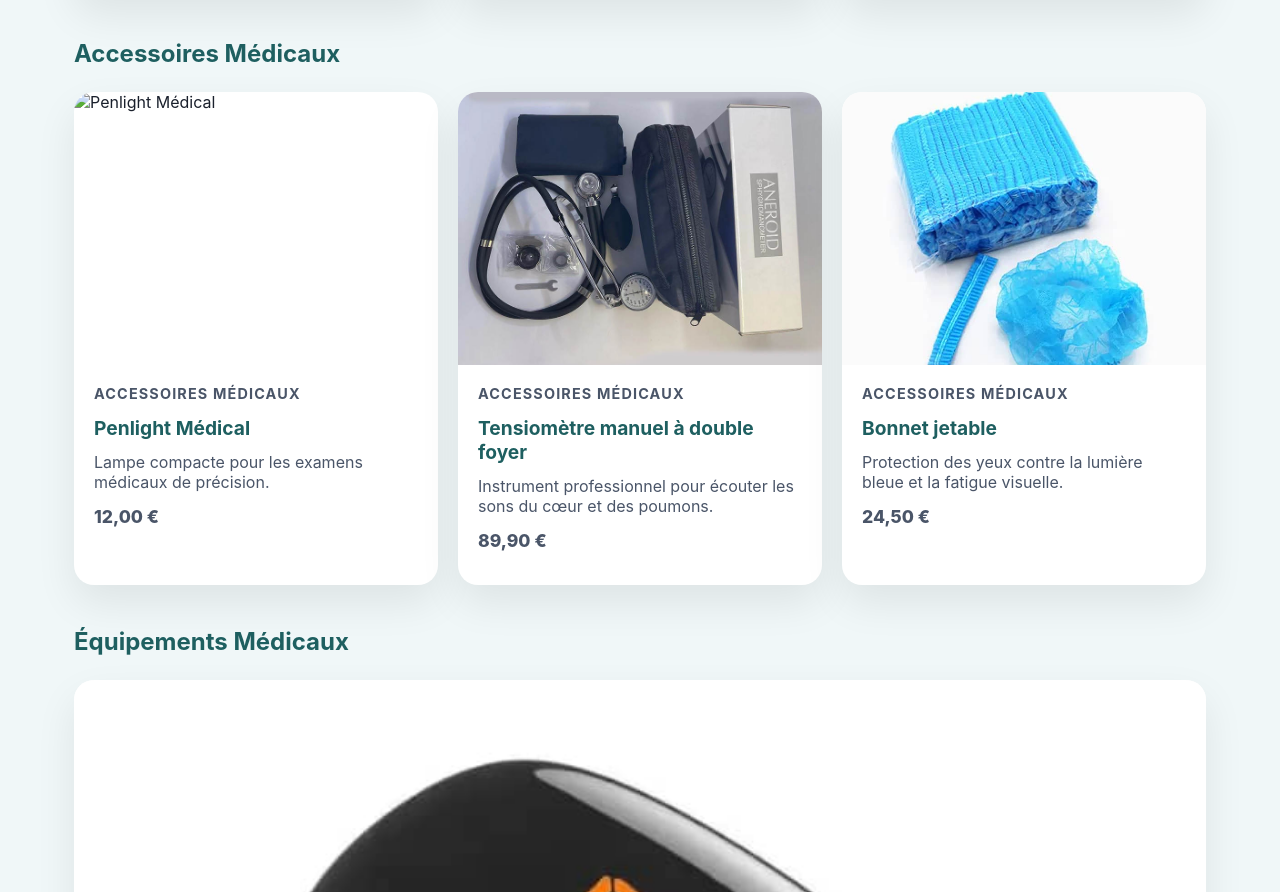
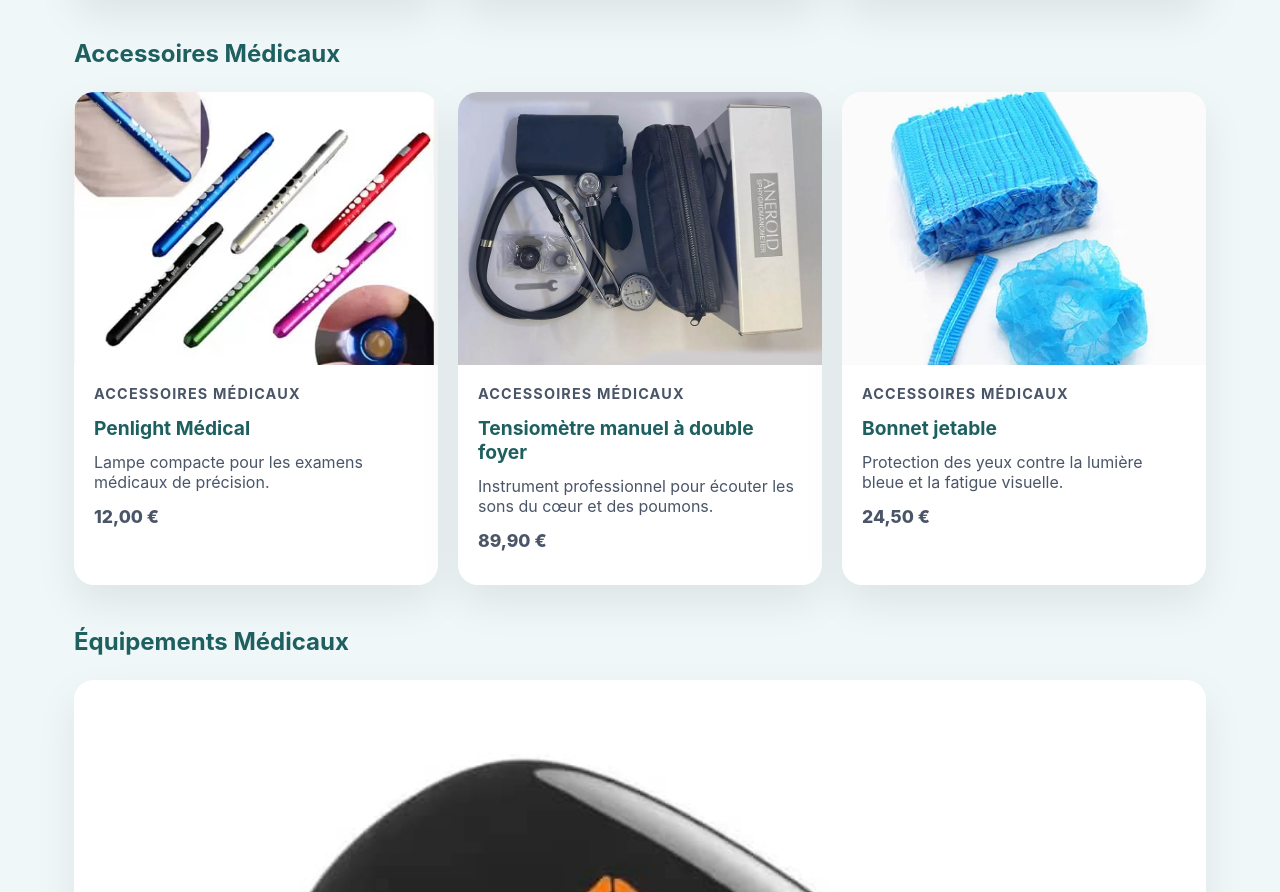
Before and after one commit to Darlando/medixiasource.github.io, a plain HTML site: page produits.html in a window 1280 px wide. Shown: the part 1082-1974 px from the top of the page. Drawn offline with Linux system fonts and the light colour scheme.

Commit message:
Update product image for Penlight Médical

```diff
--- a/produits.html
+++ b/produits.html
@@ -83,7 +83,7 @@
                     <h2>Accessoires Médicaux</h2>
                     <div class="products">
                         <article class="card">
-                            <img src="site16.jpg" alt="Penlight Médical">
+                            <img src="site16 (1).jpg" alt="Penlight Médical">
                             <div class="product-meta">
                                 <p class="category">Accessoires Médicaux</p>
                                 <h3>Penlight Médical</h3>
```
